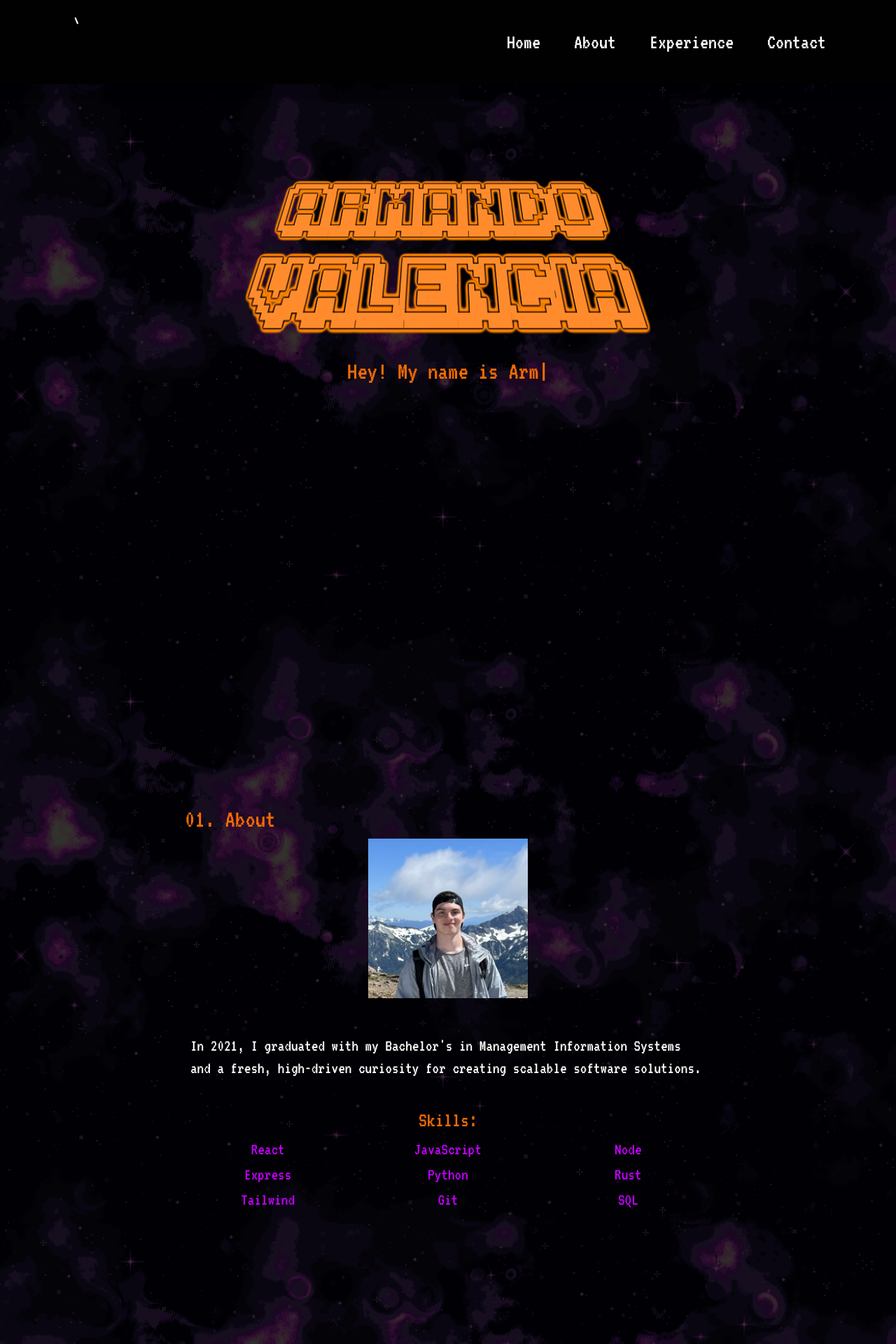
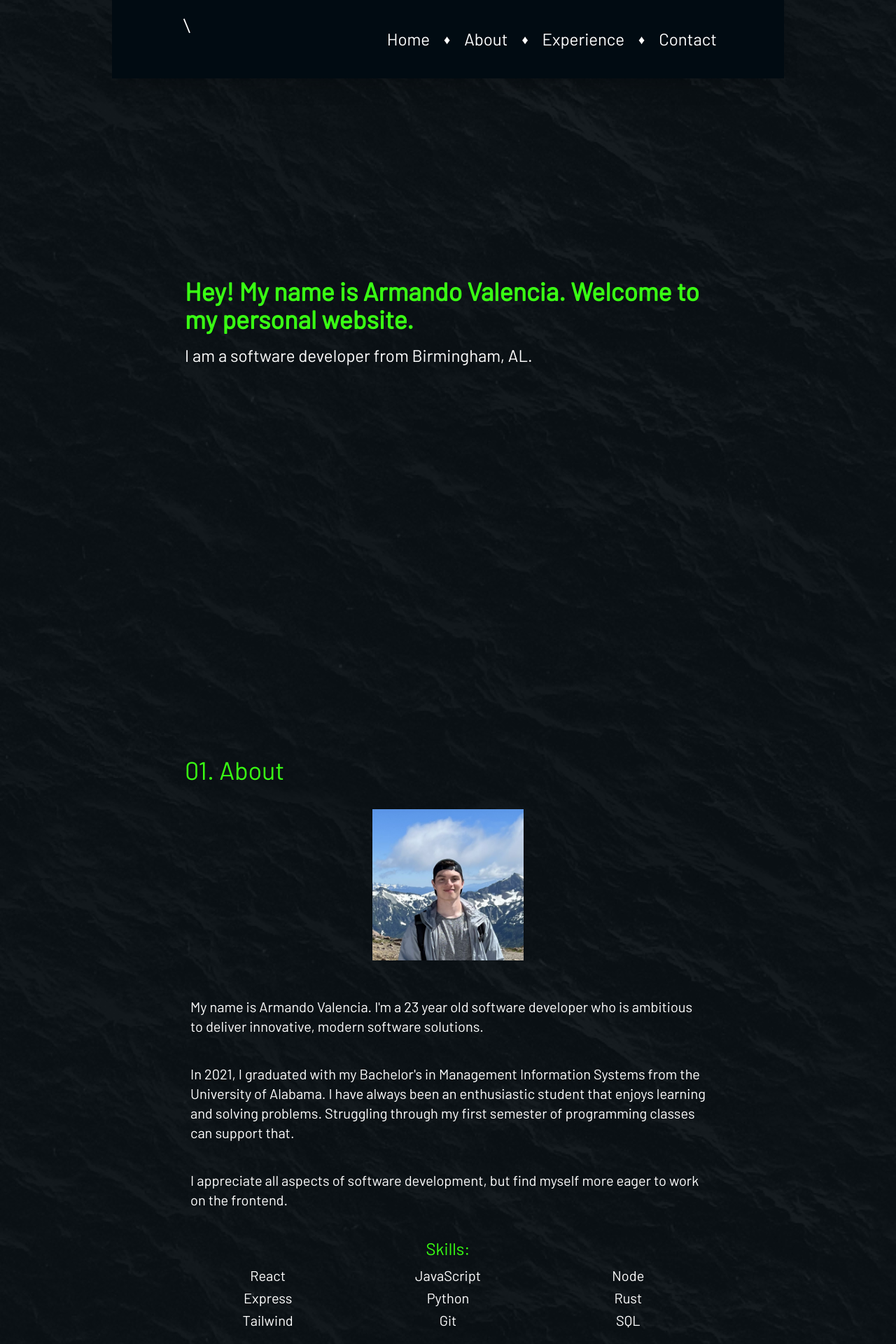
Before and after one commit to armando-valencia/personal-website, a React (Vite) app: page / in a window 1280 px wide. Shown: the top 1920 px of the page at 70% size. Built offline with nearby package versions, Linux system fonts and the light colour scheme.

Commit message:
UI changes

```diff
--- a/index.html
+++ b/index.html
@@ -11,7 +11,7 @@
 		<div
 			id="root"
 			class="w-full bg-cover bg-fixed"
-			style="background-image: url('./src/assets/space-bg2.png')"
+			style="background-image: url('./src/assets/ocean.jpg')"
 		></div>
 		<script type="module" src="/src/index.jsx"></script>
 	</body>
--- a/src/App.jsx
+++ b/src/App.jsx
@@ -5,7 +5,7 @@ import Footer from "./components/Footer";
 
 function App() {
 	return (
-		<div className="text-quarternary font-nunito bg-black/80">
+		<div className="text-secondary font-barlow bg-primary/60 md:flex flex-col items-center justify-center">
 			<Nav />
 			<HomePage />
 			<Footer />
--- a/src/components/About.jsx
+++ b/src/components/About.jsx
@@ -18,25 +18,36 @@ const About = () => {
 			<div className="section-container-heading">
 				<h1 className="heading">01. About</h1>
 			</div>
-			<div className="block text-lg md:text-2xl">
+			<div className="block text-lg md:text-xl">
 				<div className="flex justify-center">
 					<img
 						src="\picture.jpg"
 						alt="Picture of myself"
-						className="rounded h-44 md:h-60 px-3 pb-3 mb-4"
+						className="rounded h-44 md:h-60 px-3 p-3 my-4"
 					/>
 				</div>
 				<div className="text-quarternary">
 					<p className="px-4 pt-6 pb-4">
+						My name is Armando Valencia. I'm a 23 year old software
+						developer who is ambitious to deliver innovative, modern
+						software solutions.
+					</p>
+					<p className="px-4 pt-6 pb-4">
 						In 2021, I graduated with my Bachelor's in Management
-						Information Systems and a fresh, high-driven curiosity
-						for creating scalable software solutions.
+						Information Systems from the University of Alabama. I
+						have always been an enthusiastic student that enjoys
+						learning and solving problems. Struggling through my
+						first semester of programming classes can support that.
+					</p>
+					<p className="px-4 pt-6 pb-4">
+						I appreciate all aspects of software development, but
+						find myself more eager to work on the frontend.
 					</p>
 				</div>
-				<div className="flex justify-center mt-4 p-2 text-tertiary text-3xl">
+				<div className="flex justify-center mt-4 p-2 text-secondary text-2xl">
 					Skills:
 				</div>
-				<div className="grid grid-cols-3 gap-1 justify-items-center list-none text-secondary">
+				<div className="grid grid-cols-2 md:grid-cols-3 gap-1 justify-items-center list-none text-quarternary">
 					{skills.map((skill) => (
 						<li key={skill} className="">
 							{skill}
--- a/src/components/Contact.jsx
+++ b/src/components/Contact.jsx
@@ -21,10 +21,10 @@ const Contact = () => {
 			<div className="section-container-heading">
 				<h1 className="heading">03. Contact</h1>
 			</div>
-			<div className="md:flex flex-col justify-center items-center text-xl md:text-2xl py-3">
+			<div className="md:flex flex-col text-quarternary justify-center items-center text-xl md:text-2xl py-3">
 				<div className="px-4">
 					If you want to talk opportunities or give any feedback,
-					please complete the form below!
+					please complete the form below.
 				</div>
 				<form
 					action={import.meta.env.VITE_CONTACT_FORM}
--- a/src/components/Experience.jsx
+++ b/src/components/Experience.jsx
@@ -76,7 +76,7 @@ const Experience = () => {
 			<div className="section-container-heading">
 				<h1 className="heading">02. Experience</h1>
 			</div>
-			<div className="justify-center md:block hidden p-3 md:pb-24">
+			<div className="justify-center md:block hidden px-3 py-6 md:pb-24">
 				<Tabs
 					isFitted
 					isLazy
--- a/src/components/Footer.jsx
+++ b/src/components/Footer.jsx
@@ -3,18 +3,18 @@ import { GrGithub, GrLinkedin } from "react-icons/gr";
 
 const Footer = () => {
 	return (
-		<div className="flex justify-center px-6 py-10 mt-8 gap-3 md:gap-4 border-t border-secondary">
+		<div className="flex justify-center px-6 py-10 mt-8 gap-3 md:gap-4 border-t border-secondary w-full">
 			<a
 				href={import.meta.env.VITE_GITHUB_URL}
 				target="_blank"
-				className="hover:text-tertiary"
+				className="hover:text-quarternary"
 			>
 				<GrGithub size={30} />
 			</a>
 			<a
 				href={import.meta.env.VITE_LINKEDIN_URL}
 				target="_blank"
-				className="hover:text-tertiary"
+				className="hover:text-quarternary"
 			>
 				<GrLinkedin size={30} />
 			</a>
--- a/src/components/Home.jsx
+++ b/src/components/Home.jsx
@@ -27,19 +27,26 @@ const Home = () => {
 	const menuItems = ["About", "Experience", "Contact"];
 	return (
 		<motion.div
-			className="text-tertiary p-2 text-2xl md:text-4xl flex items-center flex-col"
+			className="text-secondary p-2 text-2xl md:text-4xl block"
 			initial="hidden"
 			animate="visible"
 		>
-			<div className="flex justify-center">
+			<h1 className="py-4 text-4xl font-bold">
+				Hey! My name is Armando Valencia. Welcome to my personal
+				website.
+			</h1>
+			<p className="text-quarternary text-2xl">
+				I am a software developer from Birmingham, AL.{" "}
+			</p>
+			{/* <div className="flex justify-center">
 				<motion.img
 					variants={imgVariants}
 					src="\ARMANDO.png"
 					alt=""
 					className="rounded h-44 md:h-60 px-3 pb-3 mb-4"
 				/>
-			</div>
-			<TypeAnimation
+			</div> */}
+			{/* <TypeAnimation
 				sequence={[
 					"",
 					4000,
@@ -51,9 +58,9 @@ const Home = () => {
 					1300,
 				]}
 				speed={40}
-			/>
+			/> */}
 
-			<motion.div
+			{/* <motion.div
 				variants={menuVariants}
 				className="list-none text-quarternary pt-4"
 			>
@@ -67,7 +74,7 @@ const Home = () => {
 						</a>
 					</li>
 				))}
-			</motion.div>
+			</motion.div> */}
 		</motion.div>
 	);
 };
--- a/src/components/Nav.jsx
+++ b/src/components/Nav.jsx
@@ -53,7 +53,7 @@ const Nav = () => {
 			variants={containerVariants}
 			initial="hidden"
 			animate="visible"
-			className="sticky top-0 w-full z-50 bg-primary text-quarternary"
+			className="sticky top-0 w-full md:w-3/4 z-50 bg-primary text-quarternary"
 		>
 			{nav === true ? (
 				<div className="p-3 bg-primary flex justify-between items-center z-[99] sm:hidden">
@@ -126,12 +126,12 @@ const Nav = () => {
 					))}
 				</nav>
 			)}
-			<div className="sm:block hidden bg-primary text-primary text-lg shadow-lg">
-				<div className="flex justify-between items-center py-6 px-16">
+			<div className="sm:block hidden bg-primary text-primary text-lg shadow-xl">
+				<div className="flex justify-between items-center py-4 px-16">
 					<a href="#">
 						<motion.svg
-							width="4em"
-							height="4em"
+							width="3.5em"
+							height="3.5em"
 							viewBox="0 0 336 391"
 							xmlns="http://www.w3.org/2000/svg"
 							className="sm:block hidden pl-3"
@@ -146,9 +146,10 @@ const Nav = () => {
 						</motion.svg>
 					</a>
 
-					<nav className="sm:block hidden bg-transparent text-primary">
-						<ul className="px-3 py-2">
+					<nav className="sm:block bg-transparent text-primary">
+						<ul className="px-3 py-1 flex items-center">
 							{pages.map((page, idx) => (
+								<>
 									<a
 										href={`${
 											page.name == "Home"
@@ -160,6 +161,10 @@ const Nav = () => {
 									>
 										{page.name}
 									</a>
+									{idx !== pages.length - 1 && (
+										<p className="text-white">&#9830;</p>
+									)}
+								</>
 							))}
 						</ul>
 					</nav>
--- a/src/index.css
+++ b/src/index.css
@@ -1,11 +1,12 @@
 @import url("https://fonts.googleapis.com/css2?family=Roboto+Condensed:ital,wght@0,300;0,400;1,300;1,400&display=swap");
 @import url("https://fonts.googleapis.com/css2?family=VT323&display=swap");
+@import url("https://fonts.googleapis.com/css2?family=Barlow&display=swap");
 @tailwind base;
 @tailwind components;
 @tailwind utilities;
 
 .heading {
-	@apply text-4xl text-tertiary;
+	@apply text-4xl text-secondary;
 }
 
 .section-container {
@@ -25,7 +26,7 @@
 }
 
 .nav-link {
-	@apply cursor-pointer hover:text-tertiary text-quarternary text-3xl bg-transparent p-6;
+	@apply cursor-pointer hover:text-secondary text-quarternary text-2xl bg-transparent p-5;
 }
 
 .tab-panel__title {
@@ -37,7 +38,7 @@
 }
 
 .tab-panel__desc {
-	@apply text-tertiary text-lg md:text-xl list-disc py-1;
+	@apply text-secondary text-lg md:text-xl list-disc py-1;
 }
 
 .tab-panel__skills {
--- a/src/pages/HomePage.jsx
+++ b/src/pages/HomePage.jsx
@@ -7,28 +7,16 @@ const HomePage = () => (
 	<div className="flex items-center justify-center">
 		<div className="flex-none w-8 md:w-14"></div>
 		<div className="grow max-w-3xl space-y-32">
-			<div
-				id="home"
-				className="h-[95vh] flex items-center justify-center text-center"
-			>
+			<div id="home" className="h-[85vh] flex items-center text-left">
 				<Home />
 			</div>
-			<div
-				id="about"
-				className="h-screen flex items-center justify-center"
-			>
+			<div id="about" className=" flex items-center justify-center">
 				<About />
 			</div>
-			<div
-				id="experience"
-				className="h-screen flex items-center justify-center"
-			>
+			<div id="experience" className=" flex items-center justify-center">
 				<Experience />
 			</div>
-			<div
-				id="contact"
-				className="h-screen flex items-center justify-center"
-			>
+			<div id="contact" className=" flex items-center justify-center">
 				<Contact />
 			</div>
 		</div>
--- a/tailwind.config.cjs
+++ b/tailwind.config.cjs
@@ -4,14 +4,15 @@ module.exports = {
 	theme: {
 		extend: {
 			colors: {
-				primary: "#010102",
-				secondary: "#c401ff",
+				primary: "#010b12",
+				secondary: "#39ff13",
 				tertiary: "#f76c00",
 				quarternary: "#FFFFFF",
 			},
 			fontFamily: {
 				robo: ["Roboto Condensed", "sans-serif"],
 				nunito: ["VT323"],
+				barlow: ["Barlow"],
 			},
 		},
 	},
```
Also changed, not shown: src/assets/ocean.jpg (added), src/assets/shattered-island.gif (added). Lines whose indentation alone changed are shown as unchanged.
